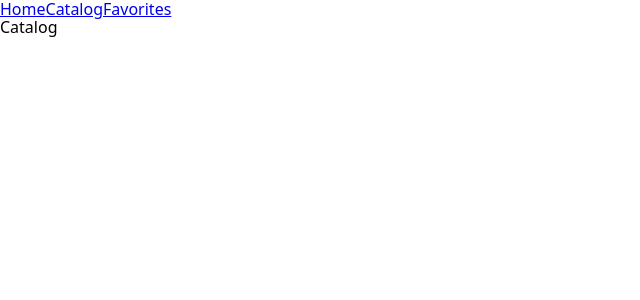
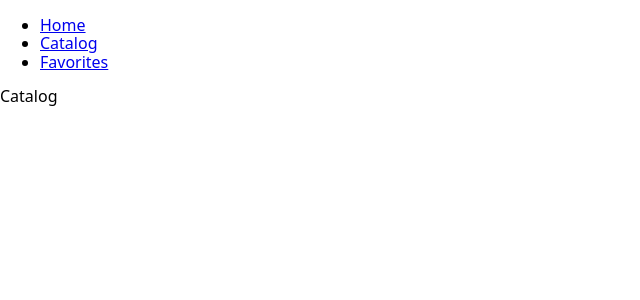
Before and after one commit to mxm-kotyk/car-rental, a React (Vite) app: page /catalog in a window 1280 px wide. Shown: the top 300 px of the page, without its empty margins (0-640 px from the left). Built offline with nearby package versions, Linux system fonts and the light colour scheme.

Commit message:
Made nav a bit more semantic

```diff
--- a/src/components/AppBar/AppBar.jsx
+++ b/src/components/AppBar/AppBar.jsx
@@ -3,9 +3,17 @@ import { NavLink } from "react-router-dom";
 const AppBar = () => {
   return (
     <nav>
-      <NavLink to="/">Home</NavLink>
-      <NavLink to="/catalog">Catalog</NavLink>
-      <NavLink to="/favorites">Favorites</NavLink>
+      <ul>
+        <li>
+          <NavLink to="/">Home</NavLink>
+        </li>
+        <li>
+          <NavLink to="/catalog">Catalog</NavLink>
+        </li>
+        <li>
+          <NavLink to="/favorites">Favorites</NavLink>
+        </li>
+      </ul>
     </nav>
   );
 };
```
